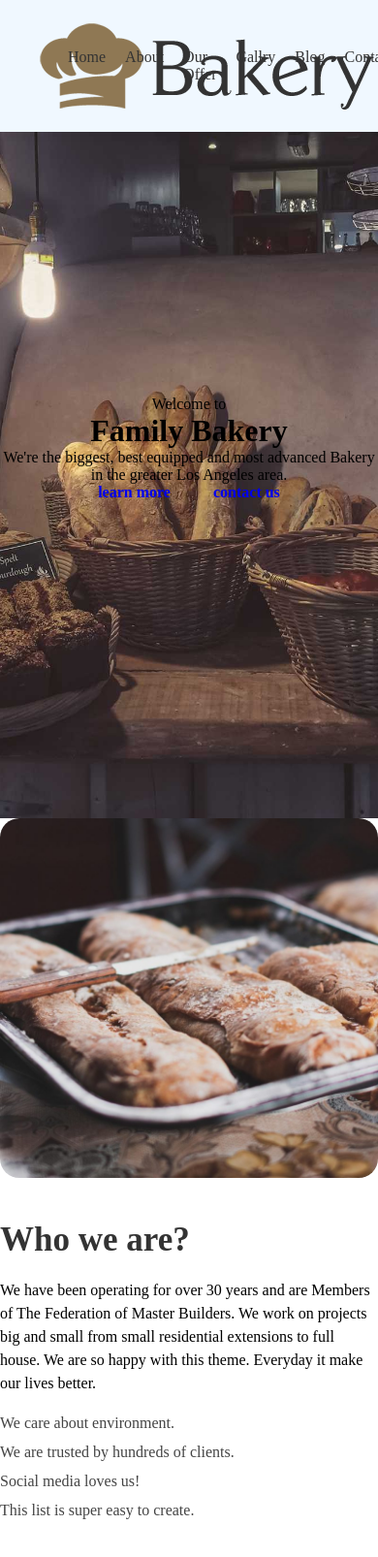
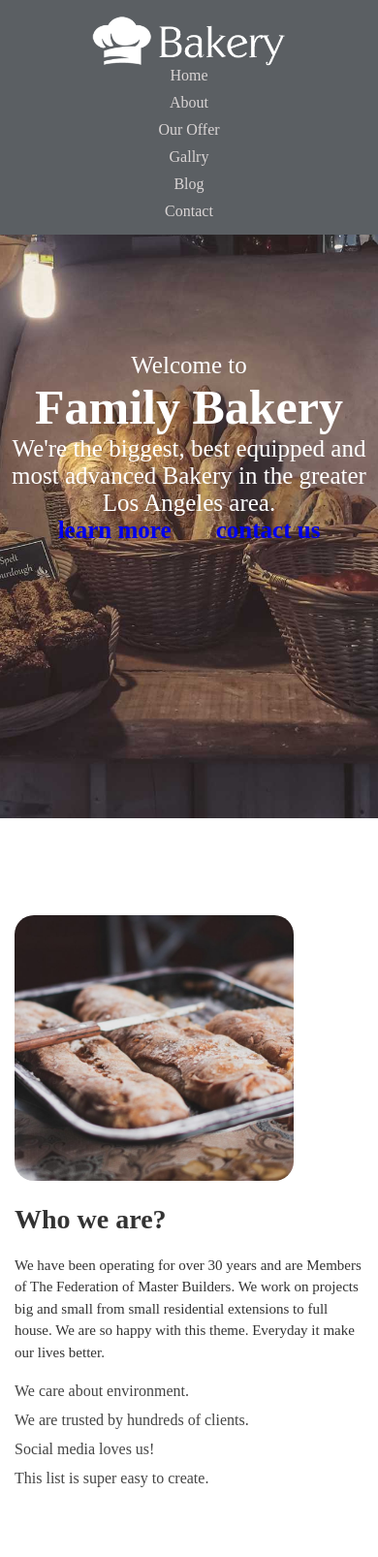
Before and after one commit to dina2312004/Day-8-Task---Bakery, a plain HTML site: page index.html in a window 390 px wide. Shown: the whole page at 97% size. Before the commit the page ends 1579 px from the top, so only its background shows below. Drawn offline with Linux system fonts and the light colour scheme.

Commit message:
inital commit

```diff
--- a/css/style.css
+++ b/css/style.css
@@ -7,7 +7,7 @@ nav{
     position: fixed;
     width: 100%;
     padding: 20px 40px;
-    background-color: aliceblue;
+    background-color: rgb(91, 95, 99);
     display: flex;
     top: 0;
     justify-content:space-between;
@@ -18,9 +18,12 @@ nav{
 .logo{
     display: flex;
     align-items: center;
-    gap: 15px;
-     width: 30px;
+    /* gap: 15px; */
+    /* width: 30px; */
     height: 30x;
+}
+.logo img{
+    width: 200px;
 }
 .nav_links{
     list-style: none;
@@ -29,7 +32,7 @@ nav{
 }
 .nav_links a{
     text-decoration: none;
-    color: #333;
+    color: #dad5d5;
     font-weight: 500px;
 }
 .head{
@@ -44,6 +47,10 @@ nav{
     text-align: center;
     padding-top: 80px;
 }
+.wel{
+    color: white;
+    font-size: 25px;
+}
 .btn{
     padding: 12px 20px;
     font-weight: bold;
@@ -51,13 +58,15 @@ nav{
 
 }
 .container{
-    margin: 0 ;
+    margin: 0 auto;
     display: flex;
     align-items: flex-start;
     flex-wrap: wrap;
     max-width: 1000px;
     flex-direction: row;
     gap: 40px;
+    padding: 100px 15px;
+    justify-content: space-between;
 }
 .img img{
     width: 100%;
@@ -79,8 +88,10 @@ nav{
 .content p{
 font-size: 16px;
 margin-bottom: 20px;
-line-height: 1.5
+line-height: 1.5;
+color: #333;
 }
+
 ul{
     list-style: none;
     padding: 0;
@@ -92,3 +103,59 @@ li{
     display: flex;
     align-items: center;
 }
+
+@media (max-width:640px)  {
+    nav{
+        flex-direction: column;
+        padding: 10px 20px;
+        align-items: center;
+        justify-content: center;
+    }
+    .nav_links{
+        flex-direction: column;
+        gap: 10px;
+    }
+    .content h2{
+        font-size: 24px;
+    }
+    .content p{
+        font-size: 14px;
+    }
+    .img img{
+        width: 80%;
+        align-items: center;
+    }
+    .container{
+        flex-direction: column;
+        gap: 20px;
+    }
+
+}
+@media  (max-width:770px) {
+
+    .content h2{
+        font-size: 28px;
+    }
+    .content p{
+        font-size: 15px;
+    }
+    .container{
+        flex-direction: column;
+        gap: 20px;
+    }
+}
+@media (max-width:1024px) {
+    nav{
+        padding: 15px 30px;
+    }
+
+    .content h2{
+        font-size: 28px;
+    }
+
+
+    .container{
+        flex-direction: column;
+        gap: 20px;
+    }
+}
--- a/index.html
+++ b/index.html
@@ -8,9 +8,10 @@
 </head>
 <body>
 
+    <header class="head">
     <nav>
         <div class="logo">
-            <img src="./images/bakery-color.png" alt="logo">
+            <img src="./images/bakery-light-1.png" alt="logo">
         </div>
         <ul class="nav_links">
             <a href="#">Home</a>
@@ -21,8 +22,7 @@
             <a href="#">Contact</a>
         </ul>
     </nav>
-    <header class="head">
-    <div>
+    <div class="wel">
         <p>Welcome to</p>
         <h1> Family Bakery</h1>
         <p>We're the biggest, best equipped and most advanced Bakery in the greater Los Angeles area.</p>
```
